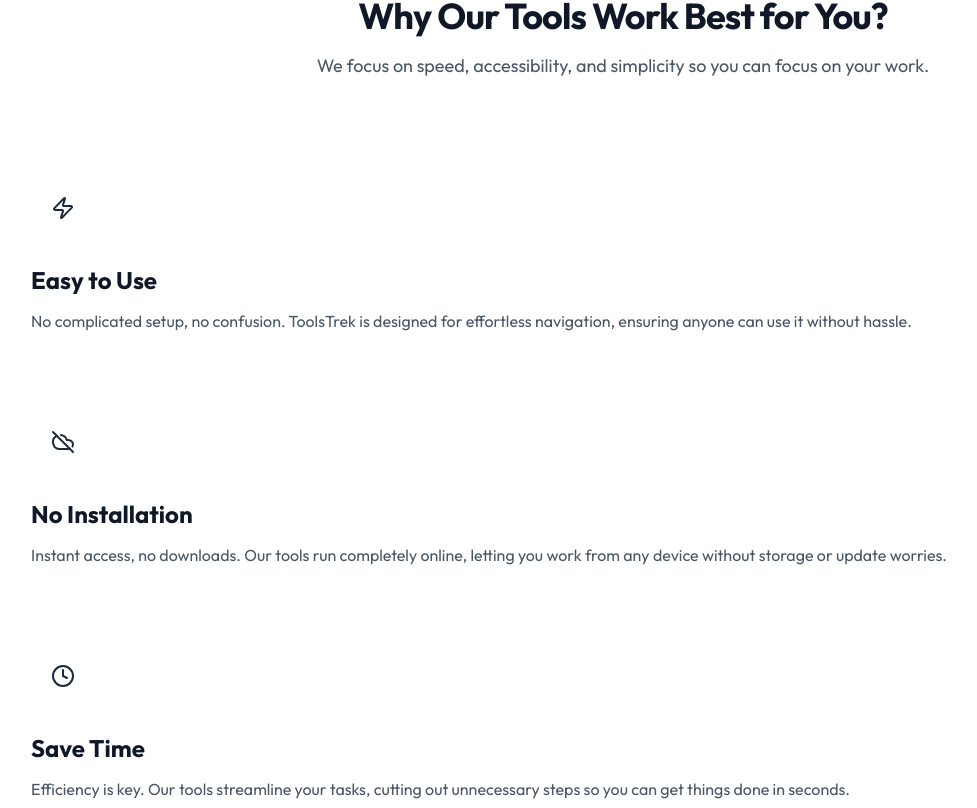
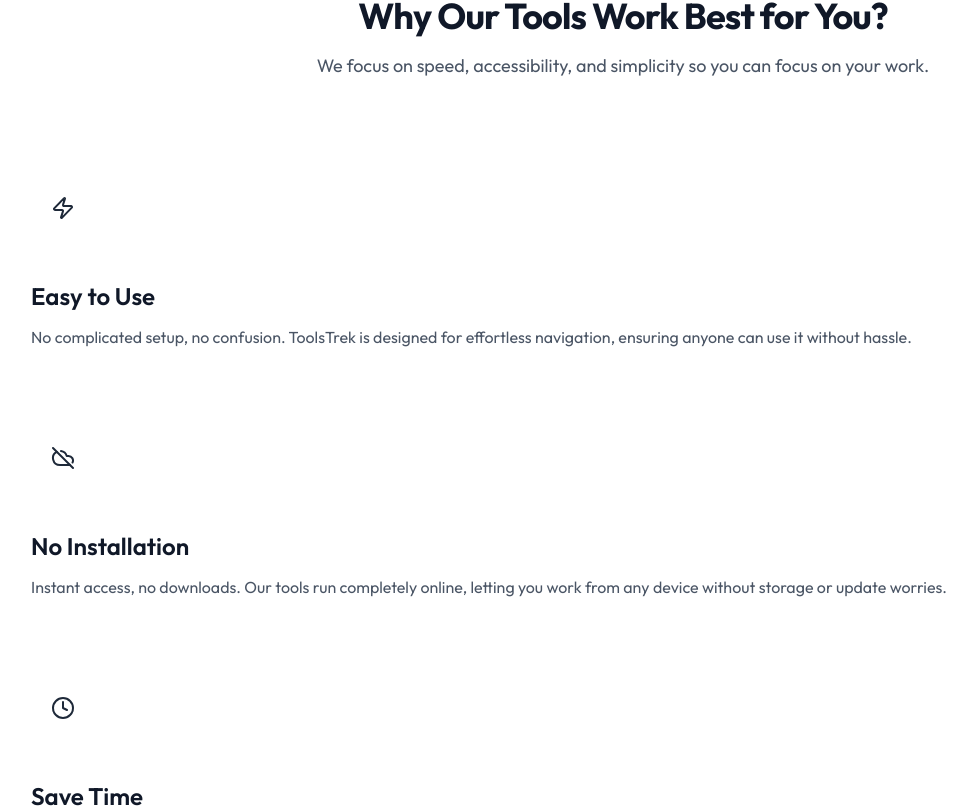
Before and after one commit to tasnimultas67/toolstrek, a Next.js app: page / in a window 1280 px wide. Shown: the part 3353-4161 px from the top of the page, without its empty margins (17-994 px from the left). Built offline with nearby package versions, Linux system fonts and the light colour scheme; no server answers.

Commit message:
feat: enhance styling and structure of WhyChooseUs component for better readability

```diff
--- a/app/(main)/page.js
+++ b/app/(main)/page.js
@@ -101,23 +101,25 @@ const WhyChooseUs = ({ item, index }) => {
   return (
     <div
       key={index}
-      className="group relative bg-white dark:bg-gray-900 border border-gray-200 dark:border-gray-800 rounded-2xl p-8 transition-all duration-300  overflow-hidden"
+      className="group relative bg-white dark:bg-gray-900 border border-gray-200 dark:border-gray-800 rounded-2xl p-8 transition-all duration-300  overflow-hidden space-y-10 md:space-y-14"
     >
       {/* Icon Container */}
       <div
-        className={`inline-flex items-center justify-center w-16 h-16 rounded-xl bg-linear-to-br ${item.gradient} mb-6 group-hover:scale-110 transition-transform duration-300 text-gray-800 dark:text-white`}
+        className={`inline-flex items-center justify-center w-16 h-16 rounded-xl bg-linear-to-br ${item.gradient} text-gray-800 dark:text-white`}
       >
         {/* Render Lucide Icon directly */}
         {item.icon}
       </div>
 
-      <h3 className="text-2xl font-bold text-gray-900 dark:text-white mb-3">
-        {item.title}
-      </h3>
+      <div className="">
+        <h3 className="text-2xl font-semibold text-gray-900 dark:text-white mb-3">
+          {item.title}
+        </h3>
 
-      <p className="text-gray-600 dark:text-gray-400 leading-relaxed">
-        {item.description}
-      </p>
+        <p className="text-gray-600 dark:text-gray-400 leading-relaxed">
+          {item.description}
+        </p>
+      </div>
     </div>
   );
 };
```
